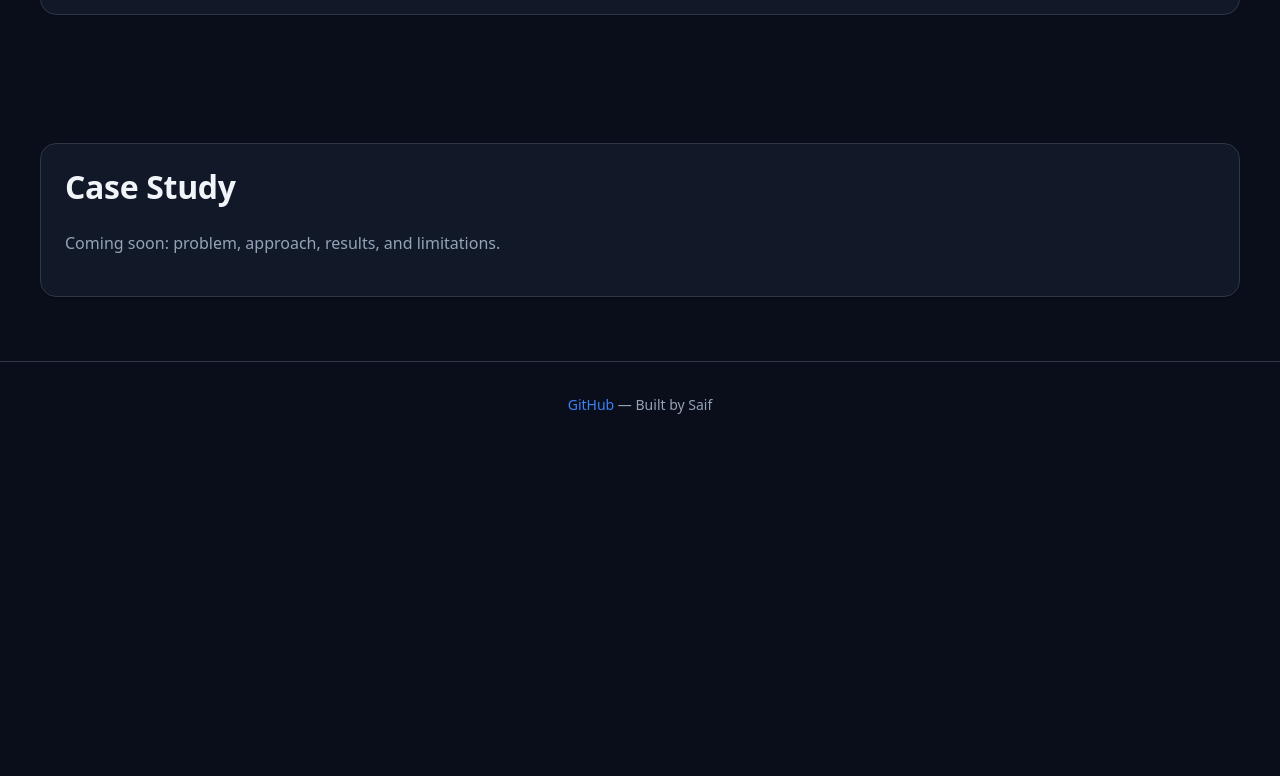
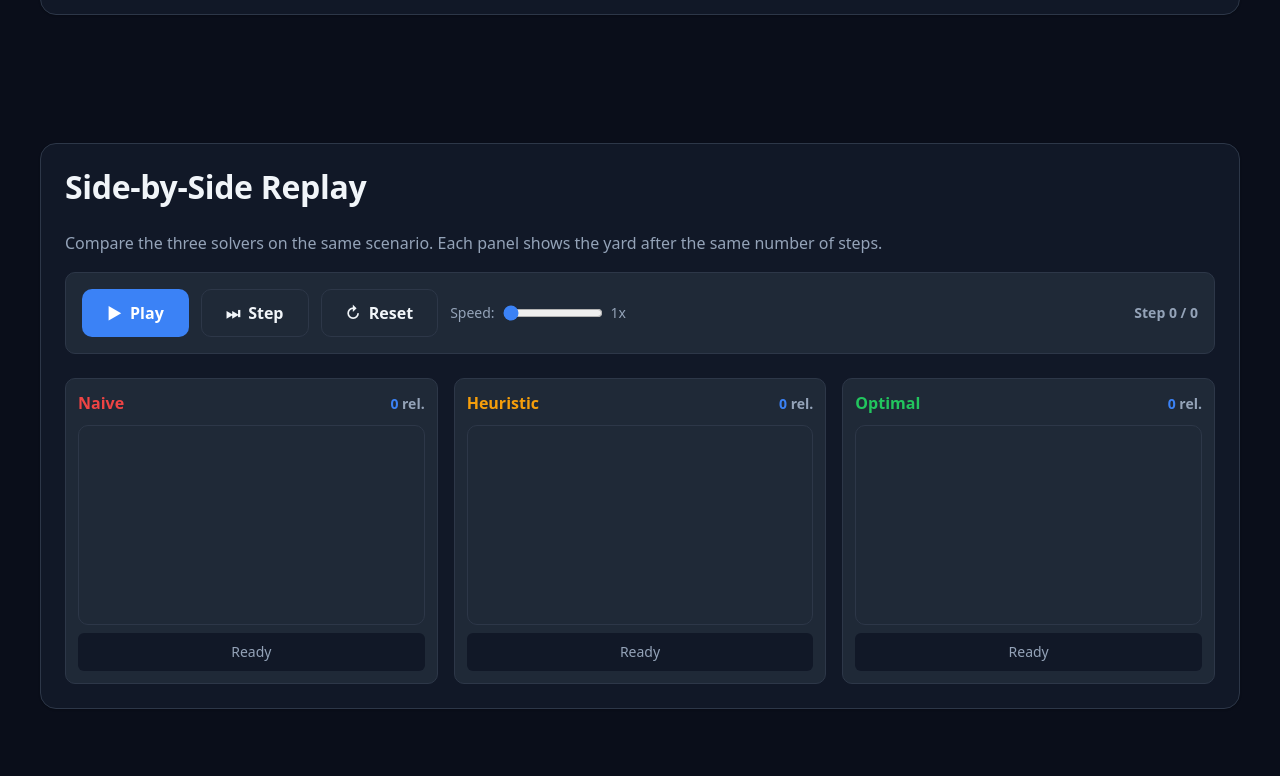
Before and after one commit to Saif-Haidarah/pipe-yard-optimizer, a plain HTML site: page index.html in a window 1280 px wide. Shown: the part 1561-2337 px from the top of the page. Before the commit the page ends 2010 px from the top, so only its background shows below. Drawn offline with Linux system fonts and the light colour scheme.

Commit message:
feat: add replay section (HTML + CSS)

```diff
--- a/index.html
+++ b/index.html
@@ -74,6 +74,66 @@
         <p data-i18n="benchmarkPlaceholder">Coming soon: run 1000 scenarios, compare solvers, and view results.</p>
       </div>
     </section>
+    <!-- Replay -->
+<section class="section container" id="replay">
+  <div class="card">
+    <h2 data-i18n="replayTitle">Side-by-Side Replay</h2>
+    <p data-i18n="replayDesc">
+      Compare the three solvers on the same scenario. Each panel shows the yard after the same number of steps.
+    </p>
+
+    <!-- Replay controls -->
+    <div class="replay-controls">
+      <button id="replayPlay" class="btn btn-primary" aria-label="Play">
+        ▶ <span data-i18n="play">Play</span>
+      </button>
+      <button id="replayStep" class="btn btn-secondary" aria-label="Step">
+        ⏭ <span data-i18n="step">Step</span>
+      </button>
+      <button id="replayReset" class="btn btn-secondary" aria-label="Reset">
+        ↻ <span data-i18n="reset">Reset</span>
+      </button>
+      <div class="replay-speed">
+        <label for="replaySpeed" data-i18n="speed">Speed:</label>
+        <input type="range" id="replaySpeed" min="1" max="4" value="1" step="1" aria-label="Playback speed">
+        <span id="replaySpeedLabel">1x</span>
+      </div>
+      <div class="replay-progress" id="replayProgress">
+        <span data-i18n="stepLabel">Step</span> <span id="replayStepCount">0</span> / <span id="replayTotal">0</span>
+      </div>
+    </div>
+
+    <!-- Three panels -->
+    <div class="replay-grid">
+      <div class="replay-panel" data-solver="naive">
+        <div class="replay-panel-header">
+          <span class="replay-panel-title" data-i18n="naiveLabel">Naive</span>
+          <span class="replay-panel-count"><span id="naiveCount">0</span> <span data-i18n="relocationsShort">rel.</span></span>
+        </div>
+        <div class="yard-container" id="naiveYard"></div>
+        <div class="replay-panel-status" id="naiveStatus" data-i18n="ready">Ready</div>
+      </div>
+
+      <div class="replay-panel" data-solver="heuristic">
+        <div class="replay-panel-header">
+          <span class="replay-panel-title" data-i18n="heuristicLabel">Heuristic</span>
+          <span class="replay-panel-count"><span id="heuristicCount">0</span> <span data-i18n="relocationsShort">rel.</span></span>
+        </div>
+        <div class="yard-container" id="heuristicYard"></div>
+        <div class="replay-panel-status" id="heuristicStatus" data-i18n="ready">Ready</div>
+      </div>
+
+      <div class="replay-panel" data-solver="optimal">
+        <div class="replay-panel-header">
+          <span class="replay-panel-title" data-i18n="optimalLabel">Optimal</span>
+          <span class="replay-panel-count"><span id="optimalCount">0</span> <span data-i18n="relocationsShort">rel.</span></span>
+        </div>
+        <div class="yard-container" id="optimalYard"></div>
+        <div class="replay-panel-status" id="optimalStatus" data-i18n="ready">Ready</div>
+      </div>
+    </div>
+  </div>
+</section>
 
     <!-- Case Study -->
     <section class="section container" id="caseStudy">
--- a/style.css
+++ b/style.css
@@ -487,3 +487,114 @@ button {
   color: var(--danger);
   border-color: var(--danger);
 }
+/* ---------- Replay ---------- */
+.replay-controls {
+  display: flex;
+  flex-wrap: wrap;
+  gap: var(--space-3);
+  align-items: center;
+  margin-bottom: var(--space-6);
+  padding: var(--space-4);
+  background: var(--surface-2);
+  border: 1px solid var(--border);
+  border-radius: var(--radius-md);
+}
+
+.replay-speed {
+  display: flex;
+  align-items: center;
+  gap: var(--space-2);
+  font-size: var(--text-sm);
+  color: var(--text-muted);
+}
+
+.replay-speed input[type="range"] {
+  width: 100px;
+  accent-color: var(--accent);
+}
+
+.replay-progress {
+  margin-left: auto;
+  font-size: var(--text-sm);
+  font-weight: 600;
+  color: var(--text-muted);
+}
+
+.replay-grid {
+  display: grid;
+  grid-template-columns: 1fr;
+  gap: var(--space-4);
+}
+
+@media (min-width: 768px) {
+  .replay-grid {
+    grid-template-columns: repeat(3, 1fr);
+  }
+}
+
+.replay-panel {
+  display: flex;
+  flex-direction: column;
+  gap: var(--space-2);
+  padding: var(--space-3);
+  background: var(--surface-2);
+  border: 1px solid var(--border);
+  border-radius: var(--radius-md);
+  transition: border-color var(--transition);
+}
+
+.replay-panel.solved {
+  border-color: var(--success);
+}
+
+.replay-panel-header {
+  display: flex;
+  justify-content: space-between;
+  align-items: center;
+}
+
+.replay-panel-title {
+  font-weight: 700;
+  font-size: var(--text-base);
+}
+
+[data-solver="naive"] .replay-panel-title {
+  color: var(--danger);
+}
+
+[data-solver="heuristic"] .replay-panel-title {
+  color: var(--warning);
+}
+
+[data-solver="optimal"] .replay-panel-title {
+  color: var(--success);
+}
+
+.replay-panel-count {
+  font-size: var(--text-sm);
+  color: var(--text-muted);
+  font-weight: 600;
+}
+
+.replay-panel-count span:first-child {
+  color: var(--accent);
+}
+
+.replay-panel .yard-container {
+  padding: var(--space-2);
+  min-height: 200px;
+}
+
+.replay-panel-status {
+  font-size: var(--text-sm);
+  color: var(--text-muted);
+  padding: var(--space-2);
+  text-align: center;
+  background: var(--surface);
+  border-radius: var(--radius-sm);
+}
+
+.replay-panel-status.won {
+  color: var(--success);
+  font-weight: 700;
+}
```
